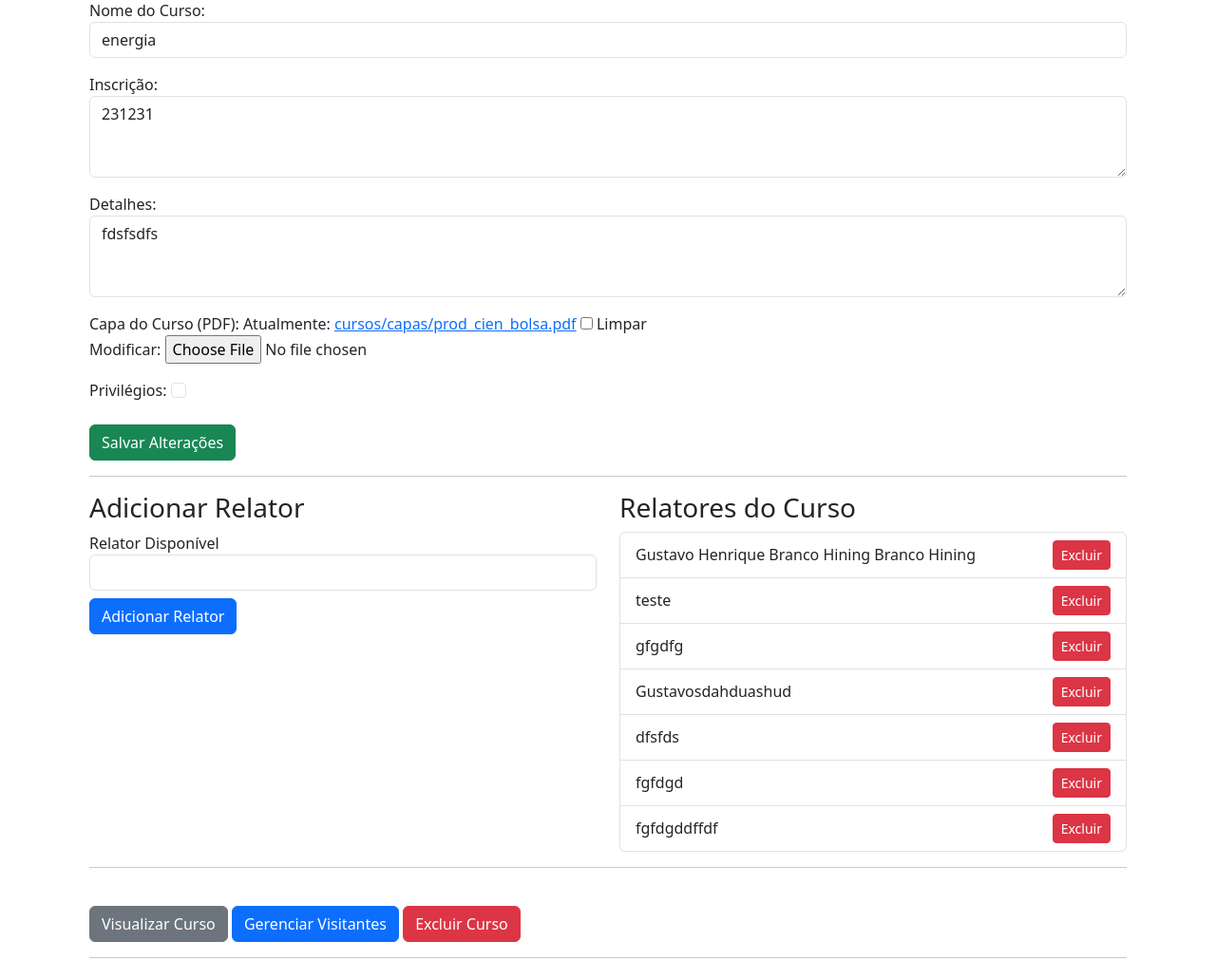
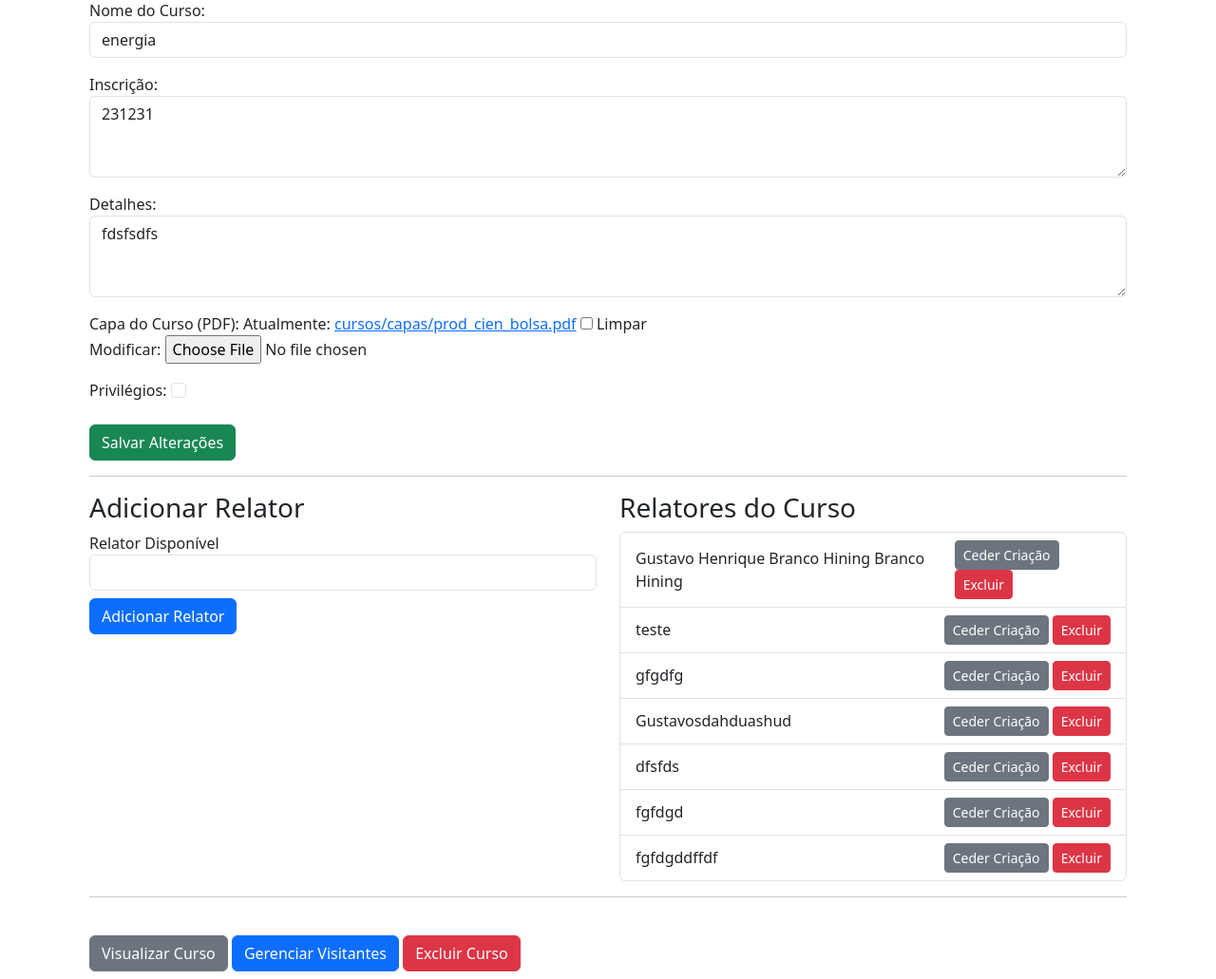
Before and after one commit to hininggh/SisAva, a Django app: page /cursos/editar/1/ in a window 1280 px wide. Shown: the part 151-1182 px from the top of the page at 95% size. Run offline with Django 5.2, Linux system fonts and the light colour scheme; a user stored in the database is signed in; data comes from the database, SQL or seed files in the repository; lists and menus that the app fills with data are empty.

Commit message:
ceder curso implantada

```diff
--- a/SisAva/urls.py
+++ b/SisAva/urls.py
@@ -20,6 +20,8 @@ Including another URLconf
 from django.urls import path, include
 from usuarios import views as usuarios_views  # Importa a view login se necessário
 
+
+
 urlpatterns = [
     path('', usuarios_views.home, name='home'),  # Redefine a URL raiz para home
     path('usuarios/', include('usuarios.urls')),  # Inclui URLs de usuários
--- a/cursos/urls.py
+++ b/cursos/urls.py
@@ -1,5 +1,6 @@
-from django.urls import path
+from django.urls import path, include
 from . import views
+
 
 urlpatterns = [
     path('criar/', views.criar_ou_editar_curso, name='criar_curso'),  # Criação de curso
@@ -22,4 +23,7 @@ urlpatterns = [
          name='adicionar_visitante_curso'),
     path('cursos/<int:curso_id>/visitantes/excluir/<int:visitante_id>/', views.excluir_visitante_curso,
          name='excluir_visitante_curso'),
+    path('curso/<int:curso_id>/ceder-criacao/<int:novo_relator_id>/', views.ceder_criacao_curso,
+         name='ceder_criacao_curso'),
+    path('usuarios/', include('usuarios.urls')),
 ]
--- a/cursos/views.py
+++ b/cursos/views.py
@@ -1,9 +1,7 @@
+from django.contrib.auth.decorators import login_required
+from django.utils import timezone
+from django.http import JsonResponse
 from django.shortcuts import render, get_object_or_404, redirect
-from django.contrib.auth.decorators import login_required
-from django.contrib import messages
-from django.utils import timezone
-from .models import Curso
-from usuarios.models import Usuario
 from indicadores.models import IndicadorInfo, IndicadorMan
 from logs.views import registrar_acao_log
 from cursos.forms import CursoForm, InformacoesComplementaresForm
@@ -18,9 +16,11 @@ from reportlab.lib.units import cm
 from django.contrib.auth import get_user_model
 from .forms import CapaCursoForm
 from django.views.decorators.http import require_POST
-from django.http import JsonResponse
+from .models import Curso
+from usuarios.models import Usuario
 import os
 import logging
+from django.contrib import messages
 
 Usuario = get_user_model()
 
@@ -32,7 +32,7 @@ def criar_ou_editar_curso(request, curso_id=None):
     if curso_id:
         curso = get_object_or_404(Curso, id=curso_id)
         if request.user != curso.criador and not (curso.privilegios and request.user in curso.relatores.all()):
-            return redirect('homerelator')
+            return redirect('home')
     else:
         curso = None
 
@@ -81,6 +81,37 @@ def criar_ou_editar_curso(request, curso_id=None):
         'visitantes_disponiveis': visitantes_disponiveis,
         'visitantes': visitantes
     })
+
+
+from django.shortcuts import get_object_or_404, redirect
+from django.contrib.auth.decorators import login_required
+from django.contrib import messages
+from .models import Curso
+from usuarios.models import Usuario  # Ajuste o caminho do modelo se necessário
+
+@login_required
+def ceder_criacao_curso(request, curso_id, novo_relator_id):
+    # Obtém o curso e verifica se o usuário logado é o criador
+    curso = get_object_or_404(Curso, id=curso_id)
+    if request.user != curso.criador:
+        return JsonResponse({'success': False, 'error': "Você não tem permissão para ceder a criação deste curso."})
+
+    # Obtém o novo relator e verifica se ele é um relator do curso
+    novo_relator = get_object_or_404(Usuario, id=novo_relator_id, tipo=Usuario.RELATOR)
+    if not curso.relatores.filter(id=novo_relator.id).exists():
+        return JsonResponse({'success': False, 'error': "O usuário selecionado não é um relator deste curso."})
+
+    # Atualiza o criador do curso para o novo relator
+    curso.criador = novo_relator
+    curso.save()
+
+    # Verifica se o relator antigo está na lista de relatores; se não, adiciona
+    if not curso.relatores.filter(id=request.user.id).exists():
+        curso.relatores.add(request.user)
+
+    return JsonResponse({'success': True})
+
+
 
 @login_required
 def excluir_curso(request, curso_id):
@@ -360,7 +391,7 @@ def gerar_relatorio_geral(request, curso_id):
 
     # Verifica se o usuário é relator ou visitante com permissão
     if request.user not in curso.relatores.all() and request.user.tipo != 'visitante':
-        return redirect('homevisitante')
+        return redirect('home')
 
     buffer = BytesIO()
     c = canvas.Canvas(buffer, pagesize=A4)
--- a/templates/cursos/criarcurso.html
+++ b/templates/cursos/criarcurso.html
@@ -41,7 +41,10 @@
                 {% for relator in relatores %}
                     <li class="list-group-item d-flex justify-content-between align-items-center">
                         {{ relator.nome }}
-                        <button onclick="excluirRelator({{ relator.id }})" class="btn btn-danger btn-sm">Excluir</button>
+                        <div>
+                            <button onclick="cederCriacao({{ relator.id }})" class="btn btn-secondary btn-sm">Ceder Criação</button>
+                            <button onclick="excluirRelator({{ relator.id }})" class="btn btn-danger btn-sm">Excluir</button>
+                        </div>
                     </li>
                 {% empty %}
                     <p>Nenhum relator adicionado.</p>
@@ -54,6 +57,7 @@
     <button class="btn btn-secondary mt-4" onclick="finalizarCurso()">Visualizar Curso</button>
     <a href="{% url 'gerenciarvisitantes' %}" class="btn btn-primary mt-4">Gerenciar Visitantes</a>
     <button class="btn btn-danger mt-4" onclick="excluirCurso()">Excluir Curso</button>
+
 
     <hr>
     <!-- Adição e exclusão de visitantes -->
@@ -170,7 +174,10 @@
                             item.classList.add('list-group-item', 'd-flex', 'justify-content-between', 'align-items-center');
                             item.innerHTML = `
                                 ${relator.nome}
-                                <button onclick="excluirRelator(${relator.id})" class="btn btn-danger btn-sm">Excluir</button>
+                                <div>
+                                    <button onclick="excluirRelator(${relator.id})" class="btn btn-danger btn-sm">Excluir</button>
+                                    <button onclick="cederCriacao(${relator.id})" class="btn btn-secondary btn-sm">Ceder Criação</button>
+                                </div>
                             `;
                             listaRelatoresAdicionados.appendChild(item);
                         });
@@ -308,6 +315,29 @@
                 .catch(error => console.error("Erro ao excluir o curso:", error));
             }
         }
+
+            // Função para ceder a criação do curso
+            function cederCriacao(novoRelatorId) {
+                if (confirm("Tem certeza que deseja ceder a posição de criador? Fazer isso ainda o deixa como um dos relatores da avaliação.")) {
+                    fetch("{% url 'ceder_criacao_curso' curso.id 0 %}".replace('/0/', '/' + novoRelatorId + '/'), {
+                        method: 'POST',
+                        headers: {
+                            'X-Requested-With': 'XMLHttpRequest',
+                            'X-CSRFToken': '{{ csrf_token }}'
+                        }
+                    })
+                    .then(response => response.json())
+                    .then(data => {
+                        if (data.success) {
+                            alert("Criação do curso cedida com sucesso!");
+                            window.location.href = "{% url 'home' %}";  // Redireciona para a home após ceder a criação
+                        } else {
+                            alert(data.error || "Erro ao ceder a criação. Tente novamente.");
+                        }
+                    })
+                    .catch(error => console.error("Erro ao ceder a criação:", error));
+                }
+            }
     {% endif %}
 </script>
 
--- a/usuarios/urls.py
+++ b/usuarios/urls.py
@@ -1,9 +1,10 @@
 from django.urls import path
 from . import views
 
+
+
 urlpatterns = [
     path('login/', views.login_view, name='login'),
-    path('home/', views.home, name='home'),
     path('logout/', views.logout_view, name='logout'),
     path('cadastro/', views.cadastro_view, name='cadastro'),
     path('cadastrar_ou_editar_visitante/', views.cadastrar_ou_editar_visitante, name='cadastrar_ou_editar_visitante'),
```
